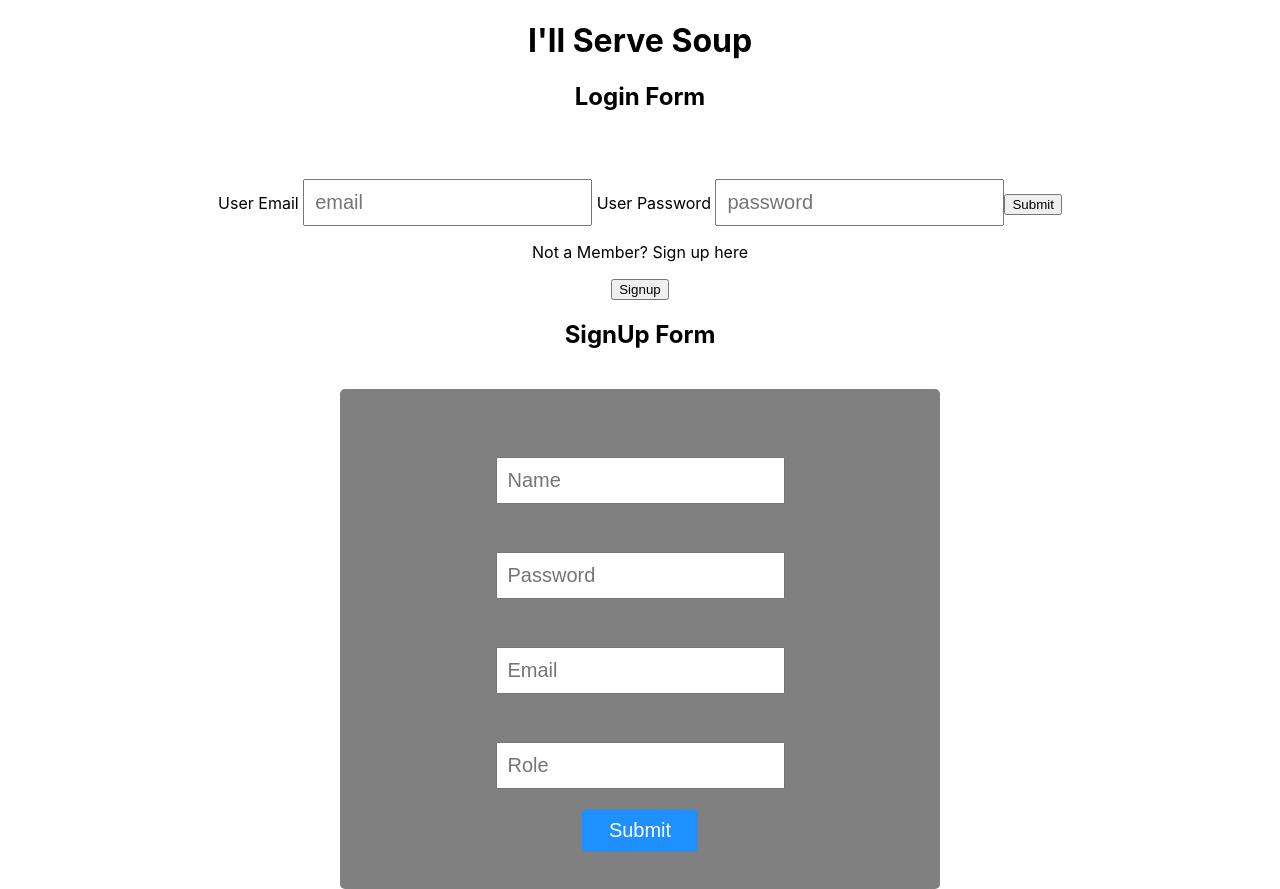
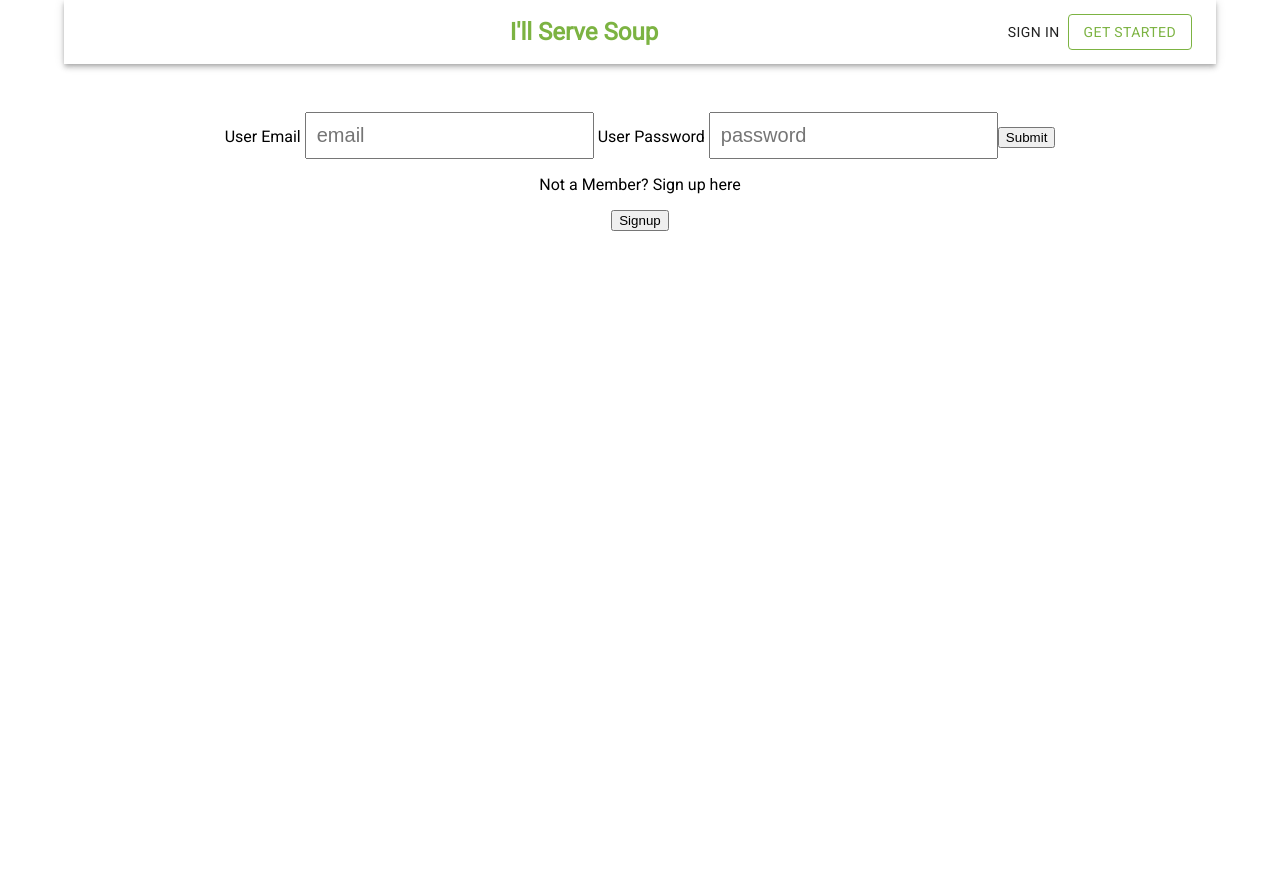
Before and after one commit to build-i-ll-serve-soup/Frontend, a React (Create React App) app in the folder i-ll-serve-soup/: page / in a window 1280 px wide. After the commit the page ends 800 px from the top, so only its background shows below. Built offline with nearby package versions, Linux system fonts and the light colour scheme.

Commit message:
Added nav bar for login screen

```diff
--- a/i-ll-serve-soup/package.json
+++ b/i-ll-serve-soup/package.json
@@ -3,11 +3,14 @@
   "version": "0.1.0",
   "private": true,
   "dependencies": {
+    "@material-ui/core": "^4.3.3",
     "axios": "^0.19.0",
     "formik": "^1.5.8",
     "react": "^16.9.0",
     "react-dom": "^16.9.0",
-    "react-scripts": "3.1.1"
+    "react-router-dom": "^5.0.1",
+    "react-scripts": "3.1.1",
+    "reactstrap": "^8.0.1"
   },
   "scripts": {
     "start": "react-scripts start",
--- a/i-ll-serve-soup/public/index.html
+++ b/i-ll-serve-soup/public/index.html
@@ -9,7 +9,7 @@
       name="description"
       content="Web site created using create-react-app"
     />
-
+    <link href="https://fonts.googleapis.com/css?family=Roboto&display=swap" rel="stylesheet">
     <link rel="manifest" href="%PUBLIC_URL%/manifest.json" />
 
     <title>I'll Serve Soup</title>
--- a/i-ll-serve-soup/src/App.css
+++ b/i-ll-serve-soup/src/App.css
@@ -1,5 +1,8 @@
 .App {
   text-align: center;
+  font-family: 'Roboto', sans-serif;
+  max-width: 90%;
+  margin: 0 auto;
 }
 
 .onboard-form {
@@ -54,3 +57,15 @@ input, textarea {
   border-radius: 10px;
   background-color: white;
 }
+
+.nav-bar {
+
+
+  font-weight: bold;
+  padding-top: 10px;
+}
+
+.nav-bar {
+  color: #7cb342;
+  font-size: 2.2rem;
+}
--- a/i-ll-serve-soup/src/App.js
+++ b/i-ll-serve-soup/src/App.js
@@ -1,17 +1,11 @@
 import React from 'react';
 import './App.css';
-import Login from "./components/Login";
-import Signup from "./components/Signup"
+import Nav from './components/Nav';
 
 function App() {
   return (
     <div className="App">
-
-      <h1>I'll Serve Soup</h1>
-      <h2>Login Form</h2>
-      <Login />
-      <h2>SignUp Form</h2>
-      <Signup />
+      <Nav />
     </div>
   );
 }
--- /dev/null
+++ b/i-ll-serve-soup/src/components/Nav.js
@@ -0,0 +1,43 @@
+import React from 'react';
+import { makeStyles } from '@material-ui/core/styles';
+import AppBar from '@material-ui/core/AppBar';
+import Toolbar from '@material-ui/core/Toolbar';
+import Typography from '@material-ui/core/Typography';
+import Button from '@material-ui/core/Button';
+import Login from './Login';
+
+const useStyles = makeStyles(theme => ({
+  root: {
+    flexGrow: 1,
+  },
+  title: {
+    flexGrow: 1,
+    fontWeight: 'bold',
+    color: '#7cb342',
+    marginRight: '-5rem'
+  },
+  getStarted: {
+      color: '#7cb342',
+      borderColor: '#7cb342',
+  }
+}));
+
+export default function Nav() {
+  const classes = useStyles();
+
+  return (
+    <div className={classes.root}>
+      <AppBar position="static" color="white">
+        <Toolbar>
+          <Typography variant="h5" className={classes.title}>
+            I'll Serve Soup
+          </Typography>
+          <Button color="inherit">Sign In</Button>
+          <Button variant="outlined" className={classes.getStarted}>Get Started</Button>
+        </Toolbar>
+      </AppBar>
+
+    <Login />
+    </div>
+  );
+}
```
Also changed, not shown: 1 other file (tests, documents, lock files or other folders).
